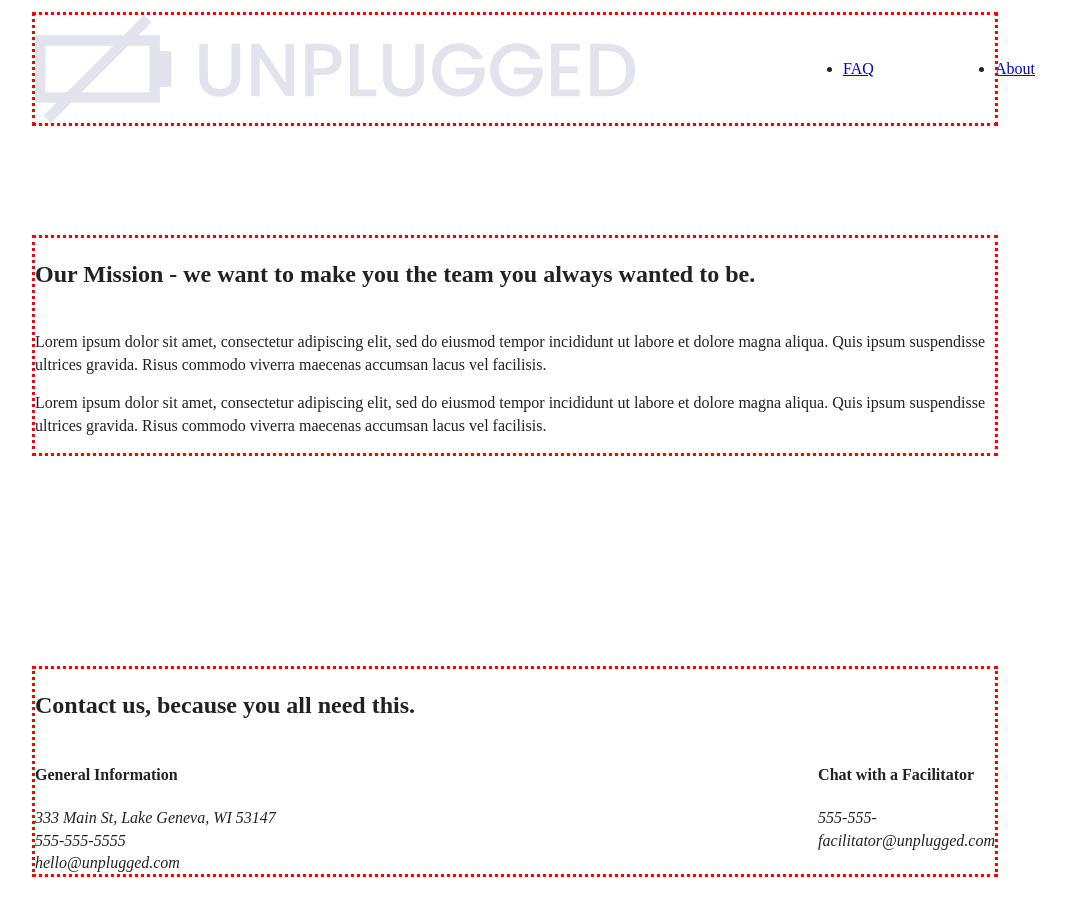
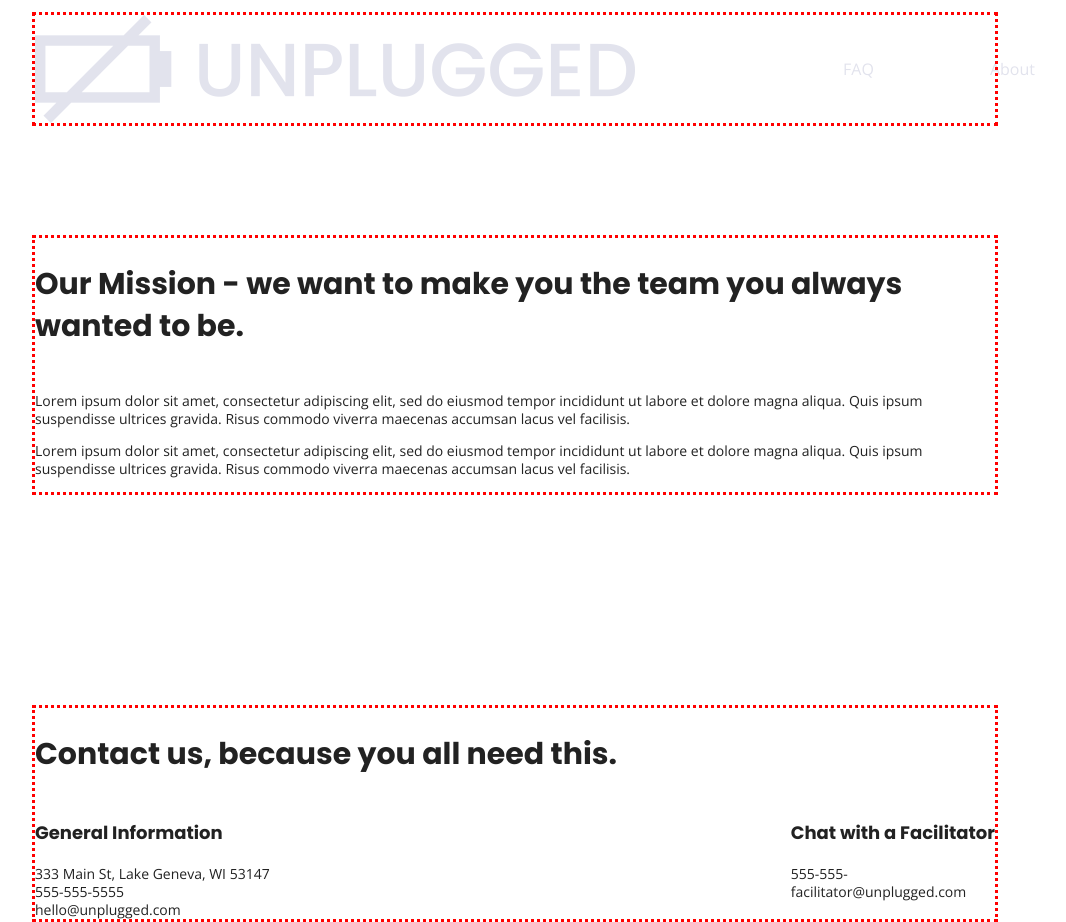
Before and after one commit to Shruthi-10/unplugged-skillcrush, a website: page html5-boilerplate_v8.0.0/about/index.html in a window 1280 px wide. Shown: the top 922 px of the page, without its empty margins (125-1191 px from the left). Drawn offline with nearby package versions, Linux system fonts and the light colour scheme; files whose address does not match are found by name.

Commit message:
Added text styles

```diff
--- a/html5-boilerplate_v8.0.0/about/index.html
+++ b/html5-boilerplate_v8.0.0/about/index.html
@@ -18,6 +18,9 @@
 
   <link rel="stylesheet" href="../css/normalize.css">
   <link rel="stylesheet" href="../css/main.css">
+
+  <!-- Google Fonts -->
+  <link href="https://fonts.googleapis.com/css?family=Open+Sans:400,700|Poppins:500,700" rel="stylesheet">
 
   <meta name="theme-color" content="#fafafa">
 </head>
--- a/html5-boilerplate_v8.0.0/css/main.css
+++ b/html5-boilerplate_v8.0.0/css/main.css
@@ -86,6 +86,56 @@ textarea {
 /* ==========================================================================
    Author's custom styles
    ========================================================================== */
+/* General Styles */
+
+html {
+  font-size: 1rem;
+}
+
+
+body {
+  font-size: 1em;
+  font-family: 'Open Sans', sans-serif;
+  text-align: left;
+}
+
+ul,
+ol {
+  list-style-type: none;
+}
+
+
+a {
+  color: #e2e3ed;
+  text-decoration: none;
+}
+
+h2 {
+  font-family: 'Poppins', sans-serif;
+  font-size: 1.875em;
+}
+
+h3,
+h4 {
+  font-family: 'Poppins', sans-serif;
+  font-size: 1.125em;
+  margin: 20px 0;
+}
+
+p {
+  font-size: .875em;
+  line-height: 1.285;
+}
+
+img {}
+
+figure {}
+
+address {
+  font-style: normal;
+}
+
+
 .content-wrapper {
   outline: 3px dotted red;
   width: 90%;
@@ -438,7 +488,8 @@ aside {
      About Page
      ========================================================================== */
 
-  .mission h2, .contact-section .content-wrapper h2 {
+  .mission h2,
+  .contact-section .content-wrapper h2 {
     width: 95%;
   }
 
```
Also changed, not shown: html5-boilerplate_v8.0.0/faq/index.html (+3 -0 lines), html5-boilerplate_v8.0.0/index.html (+3 -0 lines).
